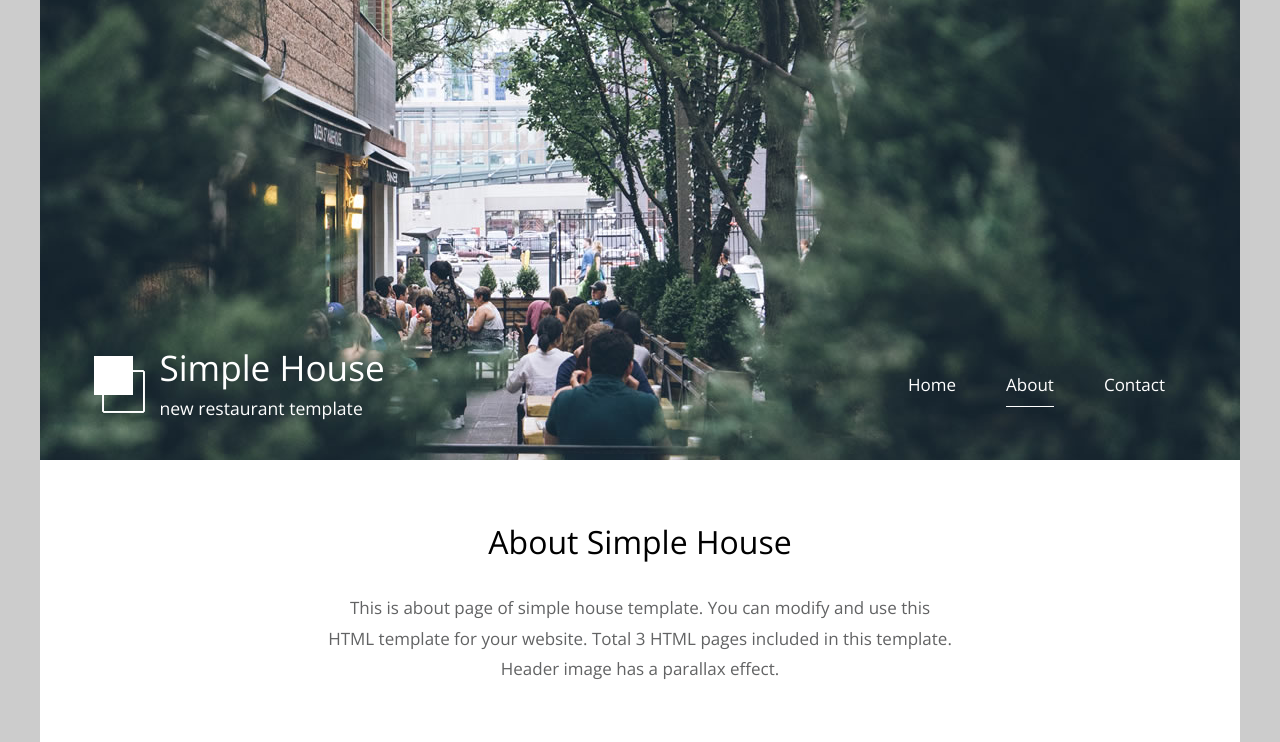
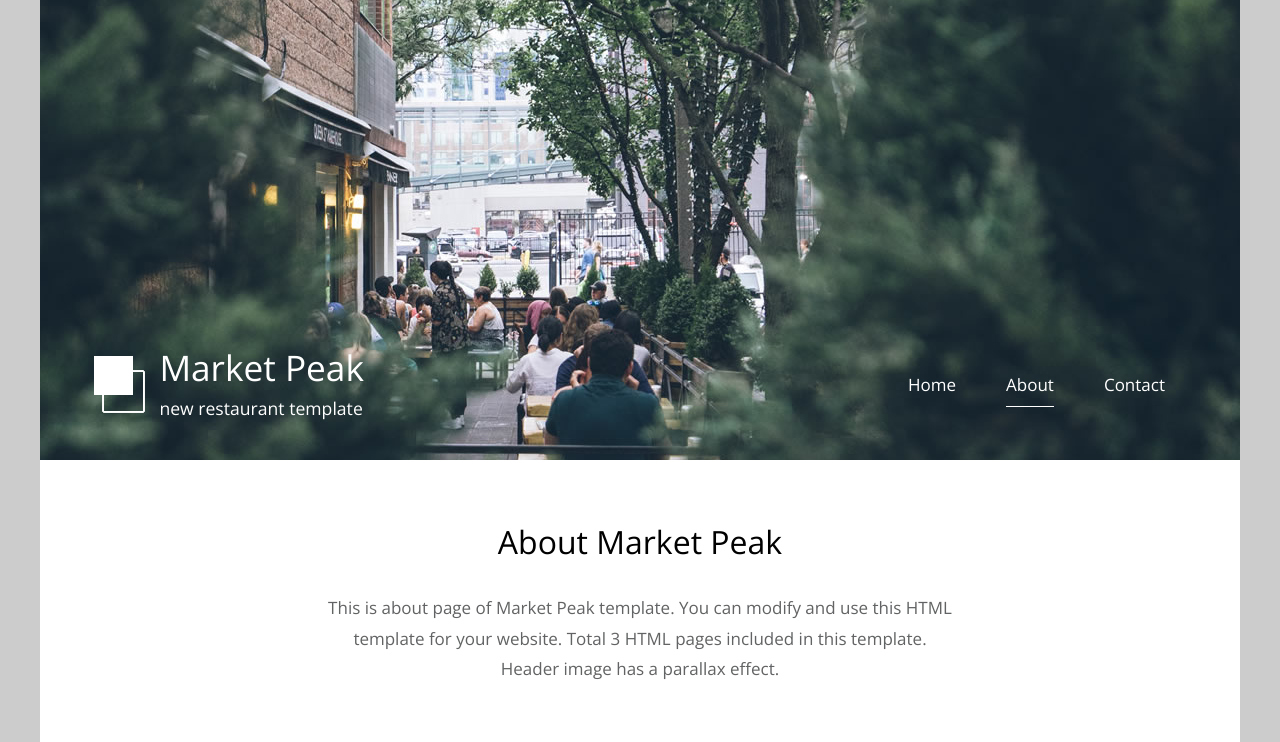
Before and after one commit to eyibiogeorge/MarketPeak_Ecommerce, a plain HTML site: page about.html in a window 1280 px wide. Shown: the top 742 px of the page. Drawn offline with nearby package versions, Linux system fonts and the light colour scheme.

Commit message:
correction in about page

```diff
--- a/about.html
+++ b/about.html
@@ -5,7 +5,7 @@
 	<meta charset="UTF-8" />
     <meta name="viewport" content="width=device-width, initial-scale=1.0" />
     <meta http-equiv="X-UA-Compatible" content="ie=edge" />
-    <title>Simple House - About Page</title>
+    <title>Market Peak - About Page</title>
     <link href="https://fonts.googleapis.com/css?family=Open+Sans:300,400" rel="stylesheet" />
     <link href="css/all.min.css" rel="stylesheet" />
 	<link href="css/templatemo-style.css" rel="stylesheet" />
@@ -29,7 +29,7 @@ https://templatemo.com/tm-539-simple-house
 						<div class="col-md-6 col-12">
 							<img src="img/simple-house-logo.png" alt="Logo" class="tm-site-logo" />
 							<div class="tm-site-text-box">
-								<h1 class="tm-site-title">Simple House</h1>
+								<h1 class="tm-site-title">Market Peak</h1>
 								<h6 class="tm-site-description">new restaurant template</h6>
 							</div>
 						</div>
@@ -47,8 +47,8 @@ https://templatemo.com/tm-539-simple-house
 
 		<main>
 			<header class="row tm-welcome-section">
-				<h2 class="col-12 text-center tm-section-title">About Simple House</h2>
-				<p class="col-12 text-center">This is about page of simple house template.
+				<h2 class="col-12 text-center tm-section-title">About Market Peak</h2>
+				<p class="col-12 text-center">This is about page of Market Peak template.
                 You can modify and use this HTML template for your website. Total 3 HTML pages included in this template. Header image has a parallax effect.</p>
 			</header>
 
```
